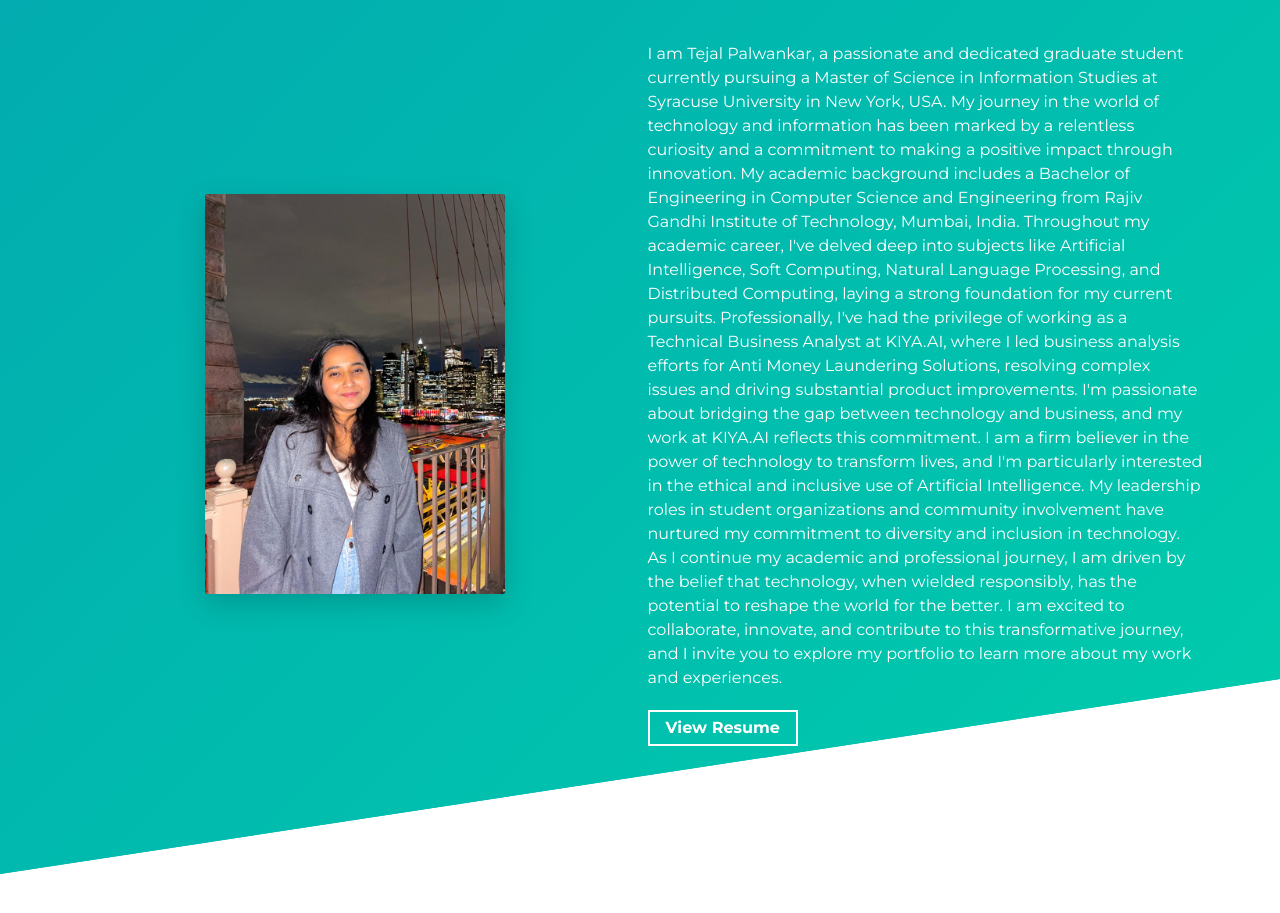
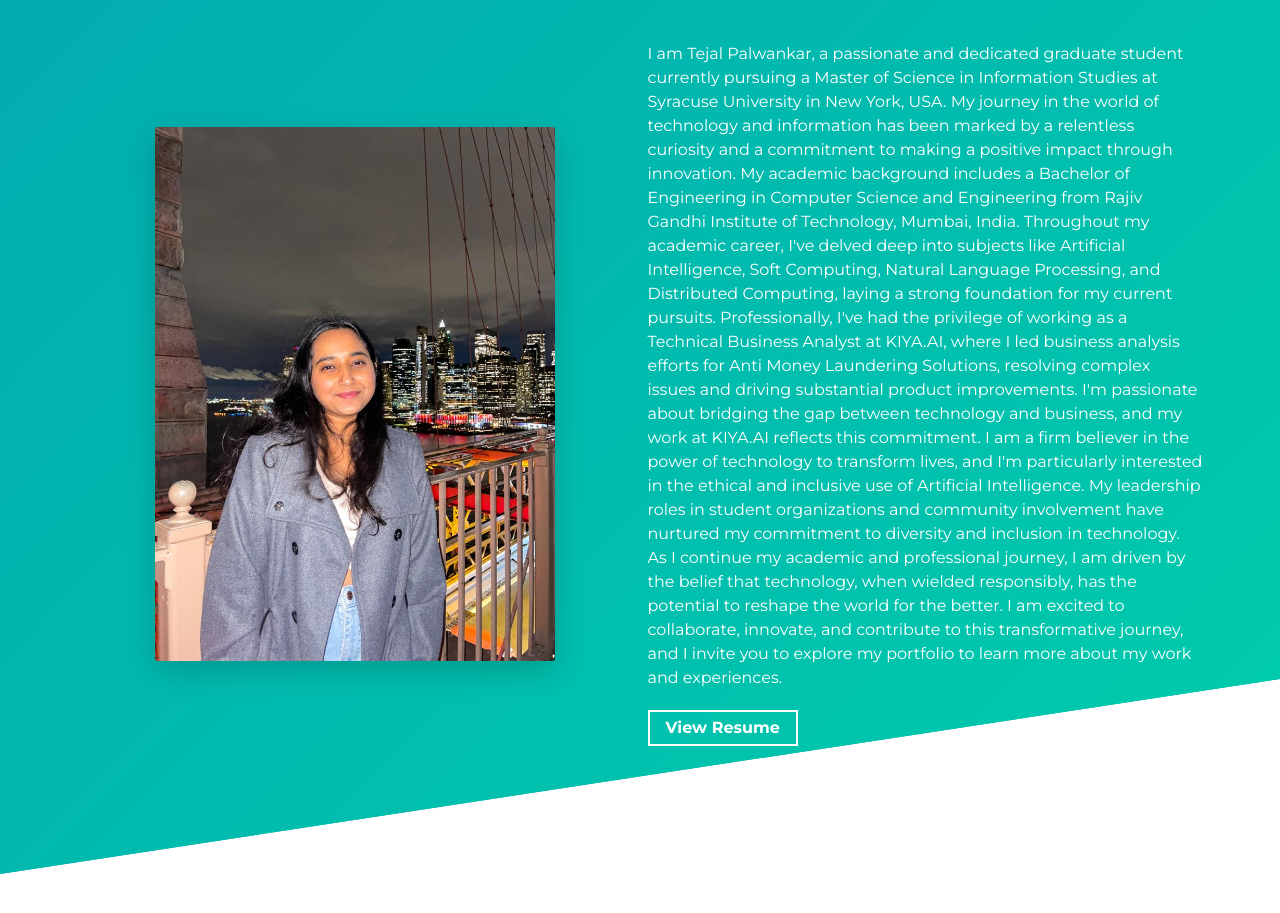
Before and after one commit to tejalpalwankar/My-Portfolio, a website built with Parcel: page src/index.html in a window 1280 px wide. Shown: the part 901-1814 px from the top of the page. Built offline with nearby package versions, Linux system fonts and the light colour scheme.

Commit message:
Update index.html

```diff
--- a/src/index.html
+++ b/src/index.html
@@ -32,7 +32,7 @@
   <!-- Todo: add some coding keywords below - e.g: (javascript, yourusername, etc) -->
   <meta name="keywords" content="[tejalpalwankar], [tejal], C++, C, python" />
   <!-- Todo: improve your SEO by adding a small description of you -->
-  <meta name="description" content="[Tejal Palwankar] | Syracuse" />
+  <meta name="description" content="[Tejal Palwankar] | Syracuse, New York" />
 
   <link rel="stylesheet" href="https://cdnjs.cloudflare.com/ajax/libs/font-awesome/4.7.0/css/font-awesome.min.css" />
   <link rel="stylesheet" href="styles.scss" />
@@ -69,7 +69,7 @@
       <div class="row about-wrapper">
         <div class="col-md-6 col-sm-12">
           <div class="about-wrapper__image load-hidden">
-            <img alt="Profile Image" class="img-fluid rounded shadow-lg" height="auto" width="300px"
+            <img alt="Profile Image" class="img-fluid rounded shadow-lg" height="auto" width="400px"
               src="assets/NYprofile.jpg" alt="Profile Image" />
           </div>
         </div>
```
